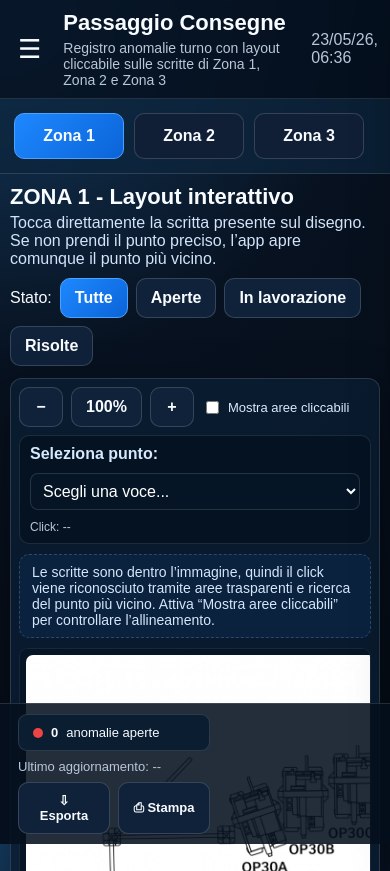
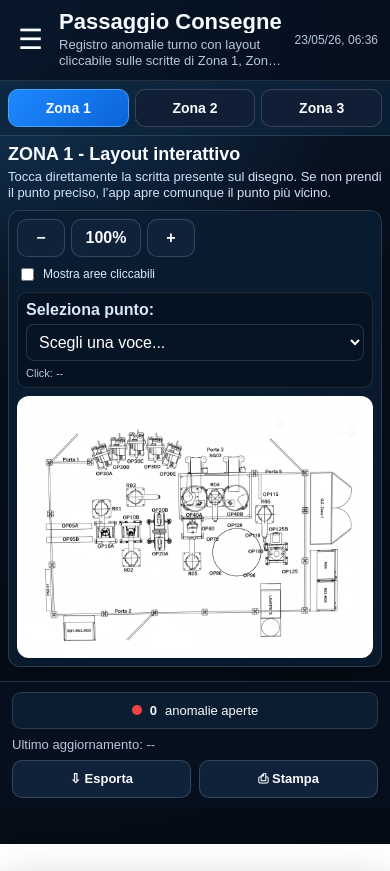
Before and after one commit to SKF-FLEXCHANNEL/Passaggio--Consegne, a plain HTML site: page index.html in a window 390 px wide. Shown: the top 871 px of the page. After the commit the page ends 844 px from the top, so only its background shows below. Drawn offline with Linux system fonts and the light colour scheme.

Commit message:
Add files via upload

```diff
--- a/app.js
+++ b/app.js
@@ -446,9 +446,11 @@ function exportText(){ downloadFile('passaggio-consegne.txt', buildReport(), 'te
 function exportJson(){ downloadFile('backup-passaggio-consegne.json', JSON.stringify(state.anomalies, null, 2), 'application/json'); }
 
 function setZoom(value){
-  state.zoom = Math.max(0.75, Math.min(2.5, value));
+  const isMobile = window.matchMedia('(max-width:760px)').matches;
+  const minZoom = isMobile ? 1 : 0.75;
+  state.zoom = Math.max(minZoom, Math.min(2.5, value));
   ui.layoutStage.style.transform = `scale(${state.zoom})`;
-  ui.layoutStage.style.marginBottom = `${(state.zoom - 1) * ui.layoutStage.offsetHeight}px`;
+  ui.layoutStage.style.marginBottom = `${Math.max(0, state.zoom - 1) * ui.layoutStage.offsetHeight}px`;
   ui.zoomReset.textContent = `${Math.round(state.zoom * 100)}%`;
 }
 
@@ -490,6 +492,9 @@ function setupEvents(){
   document.getElementById('zoomIn').addEventListener('click', () => setZoom(state.zoom + 0.15));
   document.getElementById('zoomOut').addEventListener('click', () => setZoom(state.zoom - 0.15));
   document.getElementById('zoomReset').addEventListener('click', () => setZoom(1));
+  window.addEventListener('resize', () => {
+    if(window.matchMedia('(max-width:760px)').matches && state.zoom < 1) setZoom(1);
+  });
   ui.closePanel.addEventListener('click', () => ui.detailPanel.classList.remove('open'));
   ui.form.addEventListener('submit', submitDialog);
   document.getElementById('cancelDialog').addEventListener('click', () => ui.dialog.close());
--- a/index.html
+++ b/index.html
@@ -8,7 +8,7 @@
   <title>Passaggio Consegne - Layout Interattivo</title>
   <link rel="manifest" href="manifest.json" />
   <link rel="icon" href="icons/icon-192.png" />
-  <link rel="stylesheet" href="style.css" />
+  <link rel="stylesheet" href="style.css?v=5" />
 </head>
 <body>
   <div class="app-shell">
@@ -230,6 +230,6 @@
     </form>
   </dialog>
 
-  <script src="app.js"></script>
+  <script src="app.js?v=5"></script>
 </body>
 </html>
--- a/style.css
+++ b/style.css
@@ -30,3 +30,115 @@ button{cursor:pointer}.hidden{display:none!important}
 @media(max-width:1100px){.workspace{grid-template-columns:1fr}.detail-panel{position:fixed;right:0;top:0;bottom:0;width:min(420px,94vw);max-height:none;z-index:30;transform:translateX(105%);transition:.2s;border-radius:0}.detail-panel.open{transform:translateX(0)}.panel-close{display:block}.map-scroll{max-height:calc(100vh - 285px)}}
 @media(max-width:760px){.app-shell{display:block}.sidebar{position:fixed;left:0;top:0;bottom:0;transform:translateX(-105%);height:100vh}.sidebar.open{transform:translateX(0)}.hamburger{display:block}.topbar{height:auto;min-height:70px;padding:10px 12px}.title-block h1{font-size:22px}.title-block p{font-size:14px}.zone-tabs{top:70px;overflow:auto;justify-content:flex-start}.zone-tab{min-width:110px}.content{padding:10px}.section-head{display:block}.filters{margin-top:10px}.map-card{padding:8px}.map-tools{justify-content:flex-start;overflow:auto}.quick-select span{width:100%;margin-left:0}.map-scroll{padding:6px;max-height:calc(100vh - 300px)}.layout-stage{width:980px;max-width:none}.report-grid{grid-template-columns:repeat(2,1fr)}.list-row{grid-template-columns:1fr}.form-grid{grid-template-columns:1fr}.bottom-bar{font-size:13px;display:grid;gap:8px}.footer-actions{justify-content:stretch}.footer-actions button{flex:1}}
 @media print{.sidebar,.topbar,.zone-tabs,.map-tools,.quick-select,.detail-panel,.bottom-bar,.filters,.map-help{display:none!important}.content{padding:0}.workspace{display:block}.map-card{box-shadow:none;border:0}.map-scroll{overflow:visible;max-height:none}.layout-stage{width:100%!important;transform:none!important}}
+
+/* === FIX MOBILE V5 ===
+   Sul telefono la mappa ora parte adattata allo schermo.
+   Non viene più forzata a 980px, quindi non taglia l'immagine.
+   Il dettaglio del punto si apre come pannello dal basso. */
+@media(max-width:760px){
+  body{overflow-x:hidden;}
+  .main{width:100%;min-width:0;}
+  .topbar{
+    position:static;
+    min-height:64px;
+    padding:10px 12px;
+    display:grid;
+    grid-template-columns:auto minmax(0,1fr) auto;
+    gap:10px;
+  }
+  .hamburger{font-size:28px;line-height:1;}
+  .title-block{min-width:0;}
+  .title-block h1{font-size:24px;line-height:1.05;white-space:nowrap;overflow:hidden;text-overflow:ellipsis;}
+  .title-block p{font-size:13px;line-height:1.25;display:-webkit-box;-webkit-line-clamp:2;-webkit-box-orient:vertical;overflow:hidden;}
+  .top-actions{font-size:14px;gap:6px;}
+  .zone-tabs{
+    position:sticky;
+    top:0;
+    z-index:18;
+    padding:8px;
+    gap:6px;
+    justify-content:stretch;
+    overflow:visible;
+  }
+  .zone-tab{flex:1;min-width:0;padding:11px 6px;font-size:15px;border-radius:10px;}
+  .content{padding:8px;}
+  .section-head{margin-bottom:8px;}
+  .section-head h2{font-size:18px;line-height:1.2;}
+  .section-head p{font-size:13px;line-height:1.25;}
+  .filters{display:none;}
+  .workspace{display:block;}
+  .map-card{padding:8px;border-radius:12px;}
+  .map-tools{
+    justify-content:flex-start;
+    overflow:visible;
+    display:grid;
+    grid-template-columns:48px 70px 48px 1fr;
+    gap:6px;
+    align-items:center;
+  }
+  .map-tools button{min-width:0;padding:9px 8px;}
+  .switch-label{grid-column:1 / -1;font-size:12px;margin-top:2px;}
+  .quick-select{display:block;padding:8px;margin-bottom:8px;}
+  .quick-select label{display:block;margin-bottom:5px;}
+  .quick-select select{width:100%;min-width:0;}
+  .quick-select span{display:block;margin-top:6px;font-size:11px;}
+  .map-help{font-size:12px;line-height:1.25;padding:8px;margin-bottom:8px;}
+  .map-scroll{
+    width:100%;
+    max-height:none !important;
+    overflow:auto;
+    padding:0;
+    border-radius:12px;
+    background:#fff;
+    border:1px solid rgba(255,255,255,.12);
+  }
+  .layout-stage{
+    width:100% !important;
+    max-width:100% !important;
+    min-width:0 !important;
+    margin:0 auto !important;
+    transform-origin:top left;
+  }
+  .layout-stage img{
+    width:100% !important;
+    max-width:100% !important;
+    height:auto !important;
+    border-radius:10px;
+  }
+  .hotspot::after{font-size:9px;padding:3px 4px;border-radius:5px;}
+  .layout-stage.show-hotspots .hotspot::after{opacity:.95;}
+  .detail-panel{
+    position:fixed !important;
+    left:0;
+    right:0;
+    top:auto !important;
+    bottom:0;
+    width:100vw !important;
+    max-width:100vw;
+    height:min(72vh,620px);
+    min-height:0;
+    max-height:72vh !important;
+    border-radius:18px 18px 0 0 !important;
+    transform:translateY(105%) !important;
+    transition:transform .22s ease;
+    z-index:60;
+    padding:14px;
+    overflow:auto;
+  }
+  .detail-panel.open{transform:translateY(0) !important;}
+  .panel-close{position:sticky;top:0;float:none;margin-left:auto;display:block;background:#10223a;border:1px solid rgba(255,255,255,.15);border-radius:10px;width:42px;height:38px;line-height:30px;}
+  .point-head h3{font-size:20px;}
+  .anomaly-card{font-size:14px;}
+  .bottom-bar{position:static;display:grid;grid-template-columns:1fr;gap:8px;padding:10px 12px;margin-top:6px;}
+  .status-pill{justify-content:center;}
+  .footer-actions{display:grid;grid-template-columns:1fr 1fr;gap:8px;}
+  .footer-actions button{width:100%;}
+  .dialog-box{width:96vw;max-height:88vh;overflow:auto;border-radius:14px;}
+}
+
+@media(max-width:420px){
+  .title-block h1{font-size:22px;}
+  .top-actions{font-size:12px;}
+  .map-help{display:none;}
+  .zone-tab{font-size:14px;padding:10px 4px;}
+}
```
Also changed, not shown: service-worker.js (+4 -4 lines), README.md, manifest.json.
